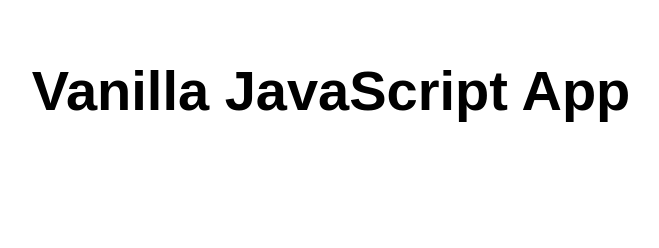
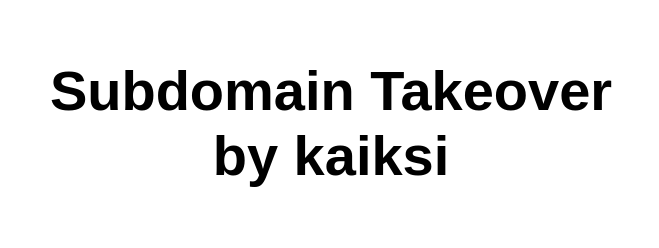
Before and after one commit to kaiksi-bb/STO_poc, a website: page src/index.html in a window 1280 px wide. Shown: the whole page, without its empty margins (309-968 px from the left). Drawn offline with Linux system fonts and the light colour scheme.

Commit message:
Update index.html

```diff
--- a/src/index.html
+++ b/src/index.html
@@ -5,12 +5,12 @@
   <meta charset="UTF-8">
   <meta name="viewport" content="width=device-width, initial-scale=1.0">
   <link rel="stylesheet" href="styles.css">
-  <title>Vanilla JavaScript App</title>
+  <title>STO_PoC_kaiksi</title>
 </head>
 
 <body>
   <main>
-    <h1>Vanilla JavaScript App</h1>
+    <h1>Subdomain Takeover by kaiksi</h1>
   </main>
 </body>
 
```
